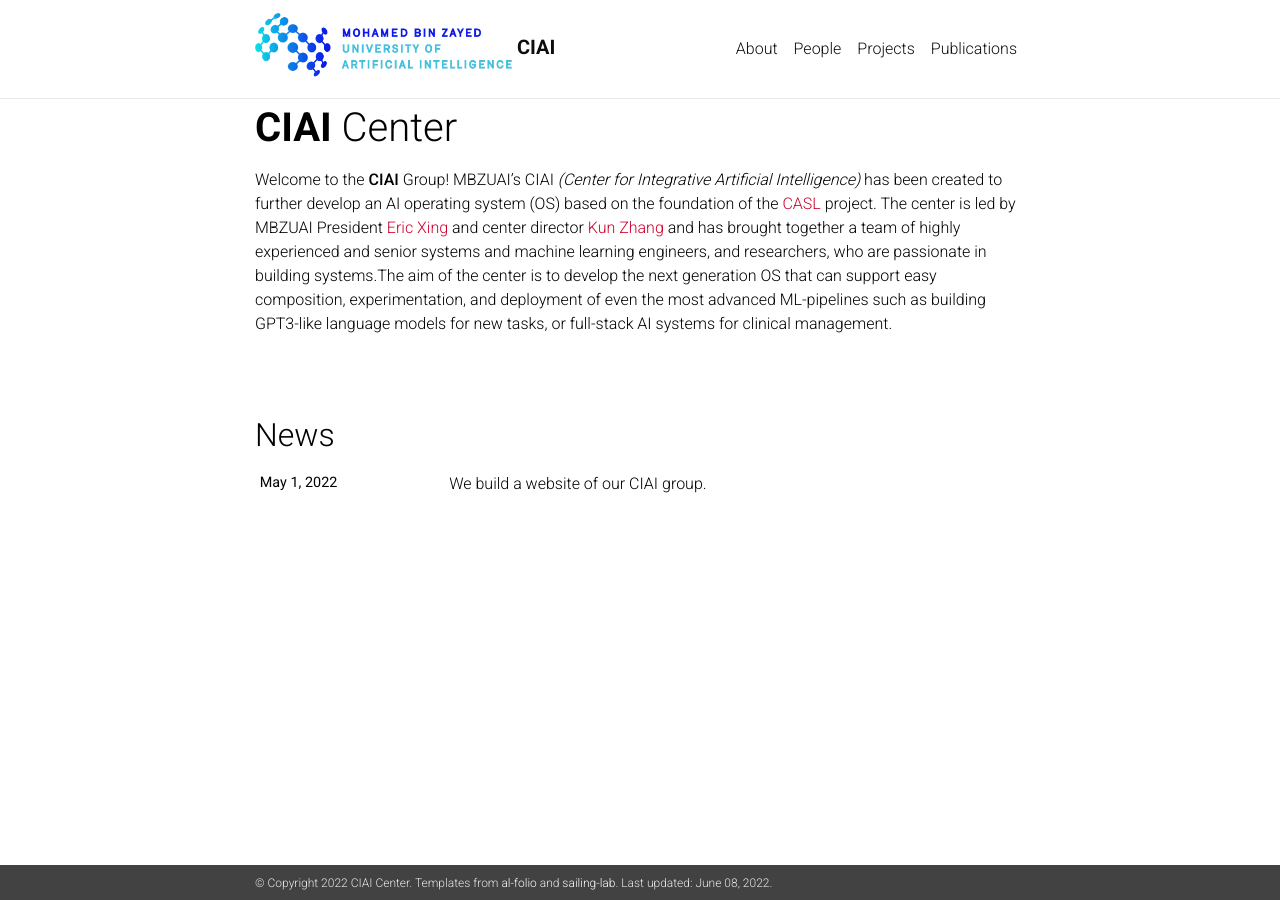
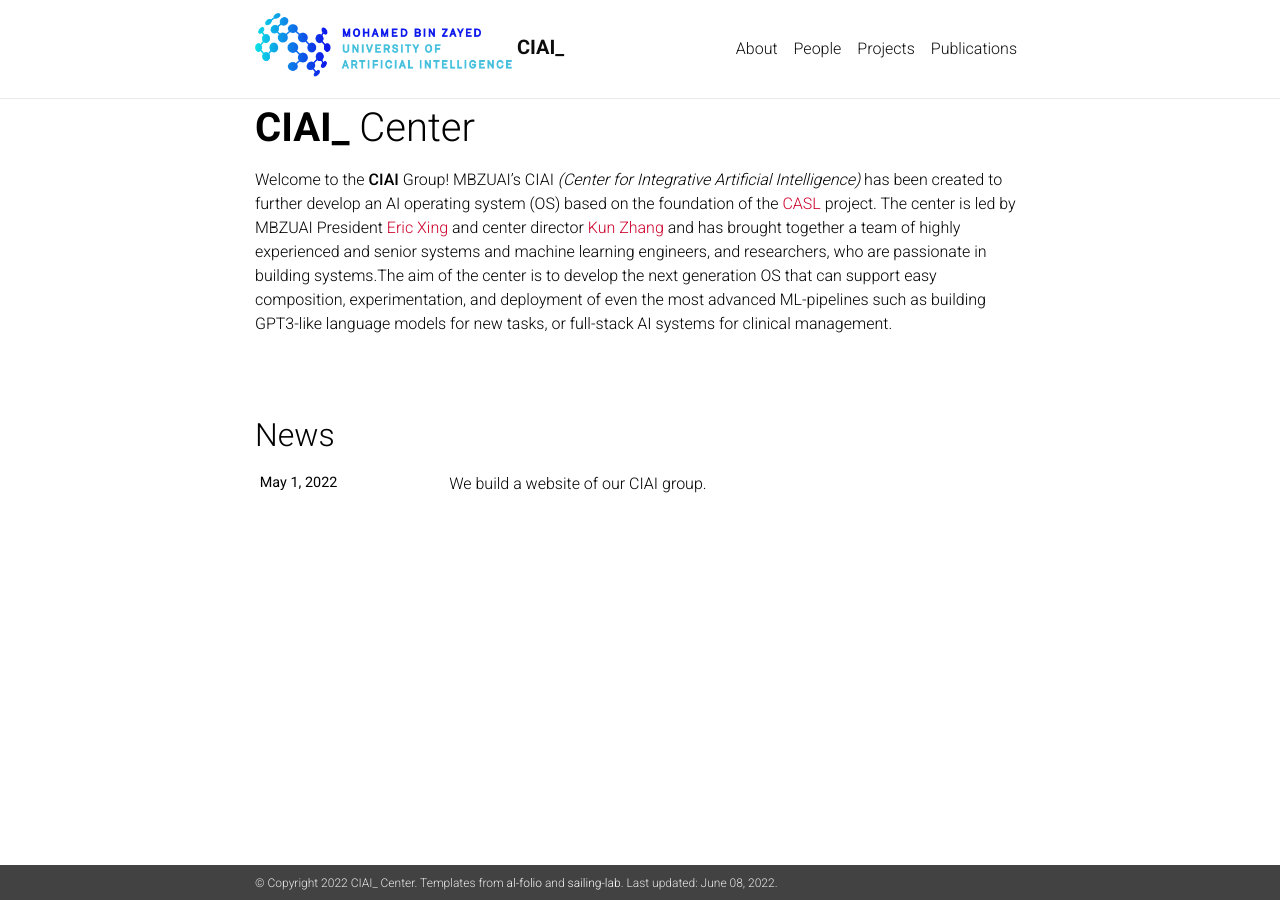
Before and after one commit to CIAICenter/CIAICenter.github.io, a Jekyll site: the page built from _pages/about.md, in a window 1280 px wide. Built offline with Jekyll 4.4.1, drawn with Linux system fonts in a browser that asks for light colours; nearby versions of some CDN libraries; comment, search, counter and statistics services are not loaded; a style sheet for code colours, icons or effects is not loaded.

```diff
--- a/_config.yml
+++ b/_config.yml
@@ -3,7 +3,7 @@
 # -----------------------------------------------------------------------------
 
 title: blank   # the website title (if blank, full name will be used instead)
-first_name: CIAI
+first_name: CIAI_
 middle_name:
 last_name: Center
 email:
```
